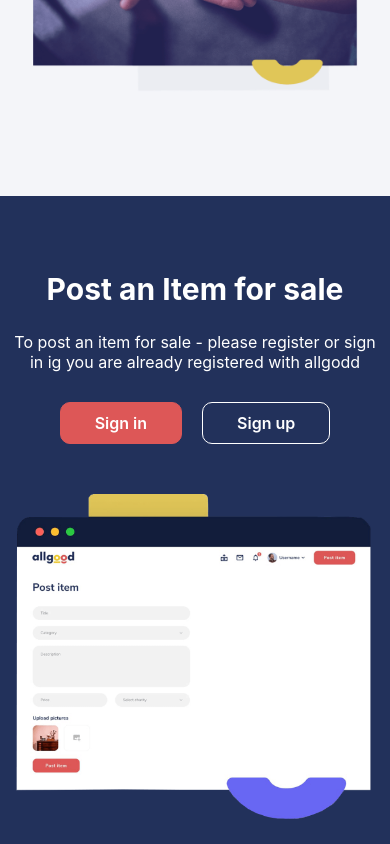
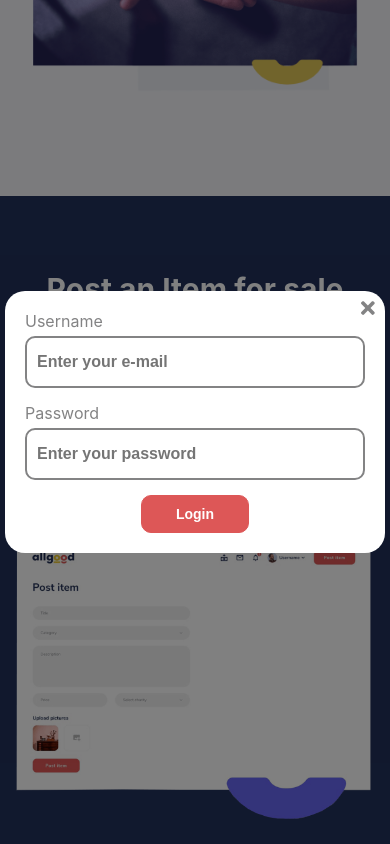
Before and after one commit to interuros/allgood, a React (Create React App) app: page / in a window 390 px wide. Both pictures are taken after a click on the link "Sign in". Shown: the part 1588-2432 px from the top of the page. Built offline with nearby package versions, Linux system fonts and the light colour scheme.

Commit message:
form component

```diff
--- a/src/components/app/App.js
+++ b/src/components/app/App.js
@@ -10,6 +10,7 @@ import Post from '../post/Post'
 import Featured from '../featured/Featured'
 import CallToAction from '../call_to_action/CallToAction'
 import Footer from '../footer/Footer'
+import Form from '../form/Form'
 
 
 class App extends Component {
@@ -17,7 +18,7 @@ class App extends Component {
 
   constructor(props) {
       super(props);
-      this.state = {mobile:false};
+      this.state = {mobile:false, formType: "register"};
   }
 
 
@@ -44,18 +45,32 @@ class App extends Component {
       window.removeEventListener("resize", this.setMobile);
   }
 
+  toggleForm = (type) => {
+    this.setState({
+      formType: type,
+      formShow: !this.state.formShow
+    })
+  }
+
+
+
 
 
   render() {
     return (
       <div className="App">
-        <Navigation mobile={this.isMobile()}/>
+        <Navigation toggleForm={this.toggleForm} mobile={this.isMobile()}/>
         <Hero mobile={this.isMobile()}/>
         <HowItWorks/>
-        <Post/>
+        <Post toggleForm={this.toggleForm}/>
         <Featured/>
         <CallToAction/>
         <Footer/>
+        {/* {this.state.formShow ?
+        <Form type={this.state.formType}/>
+        : null} */}
+        {this.state.formShow ? <Form toggleForm={this.toggleForm} type={this.state.formType} popup={true}/> : null}
+
       </div>
     );
   }
--- a/src/components/buttons/Buttons.js
+++ b/src/components/buttons/Buttons.js
@@ -5,10 +5,10 @@ class Buttons extends Component {
     render() {
         return (
             <div className="buttons">
-                <a href={void(0)} className="button button--red">
+                <a href={void(0)} onClick={() => {this.props.toggleForm("login")}} className="button button--red">
                     <span>Sign in</span>
                 </a>
-                <a href={void(0)} className="button button--white">
+                <a href={void(0)} onClick={() => {this.props.toggleForm("register")}} className="button button--white">
                     <span>Sign up</span>
                 </a>
             </div>
--- a/src/components/featured/Featured.js
+++ b/src/components/featured/Featured.js
@@ -11,7 +11,6 @@ import "slick-carousel/slick/slick.css";
 import img from "../../assets/featured_img_default.jpg";
 
 function NextArrow(props) {
-    console.log("test");
     const { customClass, onClick } = props;
     return (
       <div
--- /dev/null
+++ b/src/components/form/Form.js
@@ -0,0 +1,67 @@
+import React, {Component} from 'react';
+import { faTimes } from "@fortawesome/free-solid-svg-icons";
+import { FontAwesomeIcon } from '@fortawesome/react-fontawesome'
+
+import './Form.scss';
+
+String.prototype.capitalize = function() {
+    return this.charAt(0).toUpperCase() + this.slice(1);
+};
+
+class Footer extends Component {
+
+    constructor(props) {
+        super(props);
+    }
+
+
+
+
+
+    render() {
+
+        const {type, popup} = this.props;
+
+        const forms = {
+            login: {
+                fields: [
+                    {name: "username", type: "email", placeholder: "Enter your e-mail", label: "Username"},
+                    {name: "password", type: "password",  placeholder: "Enter your password", label: "Password"},
+                ]
+            },
+            register: {
+                fields: [
+                    {name: "name", type: "text", placeholder: "Your first name", label: "First name"},
+                    {name: "lastName", type: "text", placeholder: "Your last name", label: "Last name"},
+                    {name: "job", type: "text", placeholder: "Your Job/Occupation", label: "Your Job/Occupation"},
+                    {name: "email", type: "email", placeholder: "Your e-mail address", label: "E-mail"},
+                    {name: "password", type: "password", placeholder: "Your password", label: "Password"},
+                    {name: "passwordRepeat", type: "password", placeholder: "Repeat your password", label: "Repeat password"},
+                ]
+            }
+        }
+
+        return (
+            <div className={"form " + (popup ? "form--popup" : "")}>
+                <form onSubmit="">
+                    {forms[type].fields.map(field => {
+                        return(
+                            <div className="form__input">
+                                <label htmlFor={field.name}>{field.label}</label>
+                                <input type={field.type} name={field.name} id={field.name} placeholder={field.placeholder ? field.placeholder : ""}/>
+                            </div>
+                        )
+                    })}
+
+                <button className="button button--red" type="submit">{type.capitalize()}</button>
+                <div onClick={() => {this.props.toggleForm("")}} className="form__close">
+                    <FontAwesomeIcon icon={faTimes}/>
+                </div>
+                </form>
+            </div>
+        )
+    }
+}
+
+
+export default Footer;
--- /dev/null
+++ b/src/components/form/Form.scss
@@ -0,0 +1,90 @@
+@import '../../styles/abstracts/_variables';
+@import '../../styles/abstracts/_mixins';
+
+.form {
+
+    @include flex-box(flex, center, center);
+    text-align: center;
+    flex-wrap: wrap;
+
+    &--popup {
+        position: fixed;
+        top: 0;
+        left: 0;
+        bottom: 0;
+        right: 0;
+        top: 0;
+        background-color: rgba(0, 0, 0, 0.497);
+        z-index: 9999;
+        padding: 5px;
+    }
+
+    & form {
+        position: relative;
+        padding: 20px;
+        max-width: 450px;
+        max-height: 90%;
+        background-color: $primaryWhite;
+        border-radius: 20px;
+        overflow-y: auto;
+        width: 450px;
+        flex: 1;
+    }
+
+
+    &__input {
+
+        margin-bottom: 15px;
+        @include flex-box();
+        flex-wrap: wrap;
+
+        & label {
+            display: block;
+            margin-bottom: 5px;
+            color: $textPrimary;
+            text-align: left;
+        }
+
+        & input {
+            width: 100%;
+            color: $textBlue;
+            padding: 15px 10px;
+            border-radius: 10px;
+            border: 2px solid $textPrimary;
+            font-weight: 700;
+
+            &:focus {
+                border-color: $primaryBlue;
+            }
+
+        }
+
+    }
+
+
+    & button {
+        margin: 0 auto;
+
+        @media only screen and (max-width: 900px) {
+            & {
+                padding: 10px 34px;
+            }
+        }
+    }
+
+
+    &__close {
+        position: absolute;
+        top: 5px;
+        right: 10px;
+        font-size: 20px;
+        cursor: pointer;
+        color: $textPrimary;
+        transition: .2s;
+
+        &:hover {
+            color: $textRed;
+        }
+    }
+
+}
--- a/src/components/navigation/Navigation.js
+++ b/src/components/navigation/Navigation.js
@@ -68,7 +68,7 @@ class Navigation extends Component {
                         </li>
                     </ul>
                     <div className="navigation__links__account">
-                        <Buttons/>
+                        <Buttons toggleForm={this.props.toggleForm} />
                         <div className="navigation__links__account__in hide">
                             <a href={void(0)} className="navigation__links__account__in__icon">
                                 <FontAwesomeIcon icon={faEnvelope} />
--- a/src/components/post/Post.js
+++ b/src/components/post/Post.js
@@ -27,7 +27,7 @@ class Post extends Component {
                         To post an item for sale - please register
                         or sign in ig you are already registered with allgodd
                     </p>
-                    <Buttons/>
+                    <Buttons toggleForm={this.props.toggleForm}/>
                 </div>
             </section>
         )
--- a/src/styles/components/buttons.scss
+++ b/src/styles/components/buttons.scss
@@ -11,6 +11,7 @@
     font-weight: 600;
     border-radius: 10px;
     transition: .3s;
+    cursor: pointer;
 
     &--red {
         background-color: $primaryRed;
```
